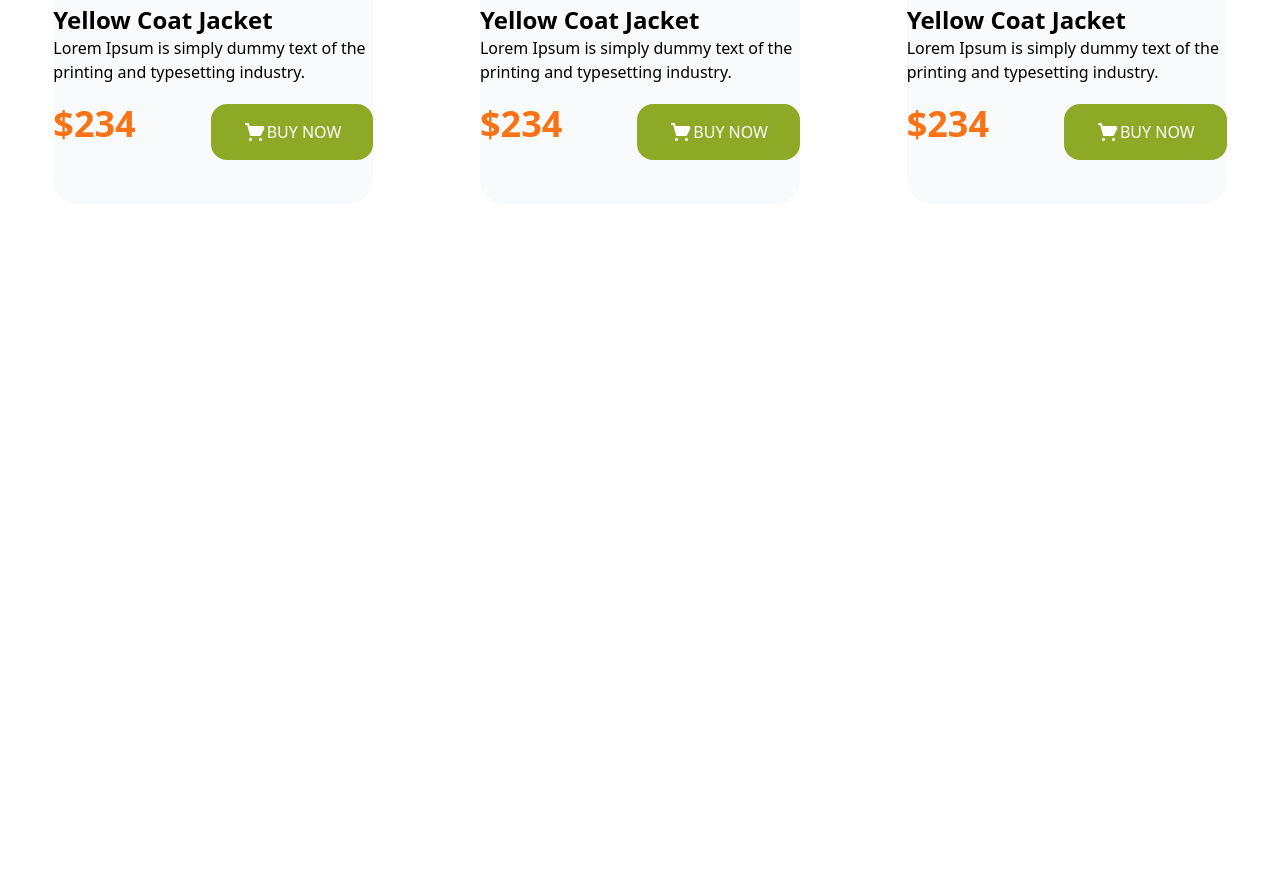
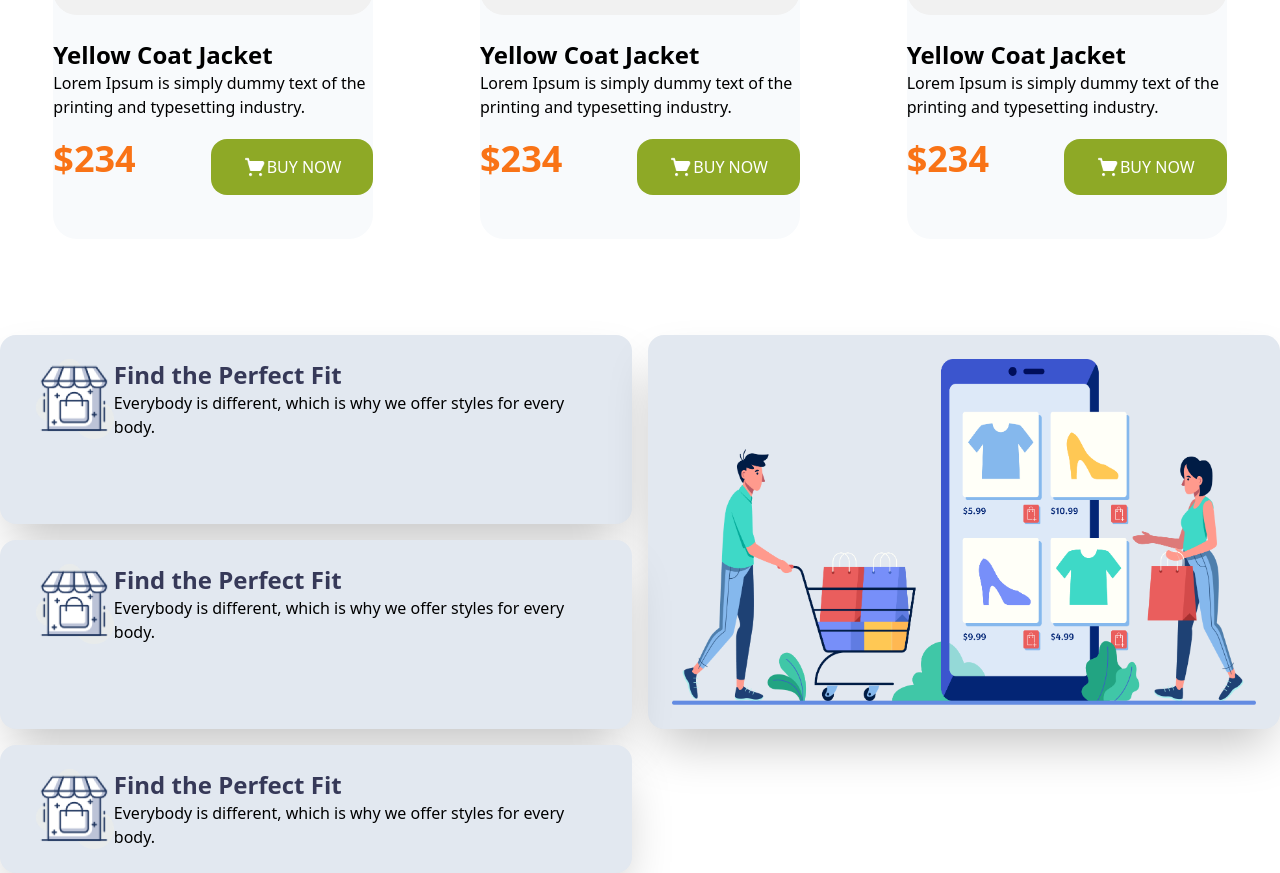
Before and after one commit to pbrudro/penguin-fashion-talwind, a plain HTML site: page index.html in a window 1280 px wide. Shown: the part 1887-2760 px from the top of the page. Before the commit the page ends 2187 px from the top, so only its background shows below. Drawn offline with nearby package versions, Linux system fonts and the light colour scheme.

Commit message:
almost finish

```diff
--- a/index.html
+++ b/index.html
@@ -10,12 +10,12 @@
   <script src="https://cdn.tailwindcss.com"></script>
 </head>
 
-<body>
-  <header class="container mx-auto">
+<body class="container mx-auto">
+  <header class="p-5">
     <!-- nav  -->
     <nav class="lg:flex justify-between py-10">
       <div>
-        <img class="w-72" src="images/logo.png" alt="">
+        <img class="w-64" src="images/logo.png" alt="">
       </div>
       <div class="space-x-14">
         <a href="">Home</a>
@@ -43,7 +43,7 @@
   </header>
   <main>
     <!-- Woman Jacket Section  -->
-    <section class="my-14 container mx-auto">
+    <section class="my-14">
       <h1 class="text-5xl font-semibold uppercase">Woman Jacket</h1>
       <div class="lg:grid grid-cols-3 justify-items-center">
         <!-- Jacket 1  -->
@@ -100,7 +100,7 @@
       </div>
     </section>
     <!-- Man Jacket section  -->
-    <section class="my-14 container mx-auto">
+    <section class="my-14">
       <h1 class="text-5xl font-semibold uppercase">Man Jacket</h1>
       <div class="lg:grid grid-cols-3 justify-items-center">
         <!-- Jacket 1  -->
@@ -156,6 +156,42 @@
         </div>
       </div>
     </section>
+    <!-- Add to card Section  -->
+    <section class="grid sm:grid-cols-1 md:grid-cols-2 gap-4">
+      <div class="order-2 md:order-1 bg-slate-200 rounded-2xl shadow-2xl p-6">
+        <div class="flex space-around px-3 h-20">
+          <img class="w-20 h-20" src="icons/image 12.png" alt="">
+          <div>
+            <h5 class="text-2xl font-bold text-[#363958] ">Find the Perfect Fit</h5>
+            <p class="">Everybody is different, which is why we
+              offer styles for every body.</p>
+          </div>
+        </div>
+      </div>
+      <div class="order-1 md:order-2 row-span-2 bg-slate-200 rounded-2xl shadow-2xl p-6">
+        <img  src="images/shopping.png" alt="">
+      </div>
+      <div class="order-3 bg-slate-200 rounded-2xl shadow-2xl p-6">
+        <div class="flex space-around px-3 h-20">
+          <img class="w-20 h-20" src="icons/image 12.png" alt="">
+          <div>
+            <h5 class="text-2xl font-bold text-[#363958] ">Find the Perfect Fit</h5>
+            <p class="">Everybody is different, which is why we
+              offer styles for every body.</p>
+          </div>
+        </div>
+      </div>
+      <div class="order-4 bg-slate-200 rounded-2xl shadow-2xl p-6">
+        <div class="flex space-around px-3 h-20">
+          <img class="w-20 h-20" src="icons/image 12.png" alt="">
+          <div>
+            <h5 class="text-2xl font-bold text-[#363958] ">Find the Perfect Fit</h5>
+            <p class="">Everybody is different, which is why we
+              offer styles for every body.</p>
+          </div>
+        </div>
+      </div>
+    </section>
   </main>
   <footer>
 
```
